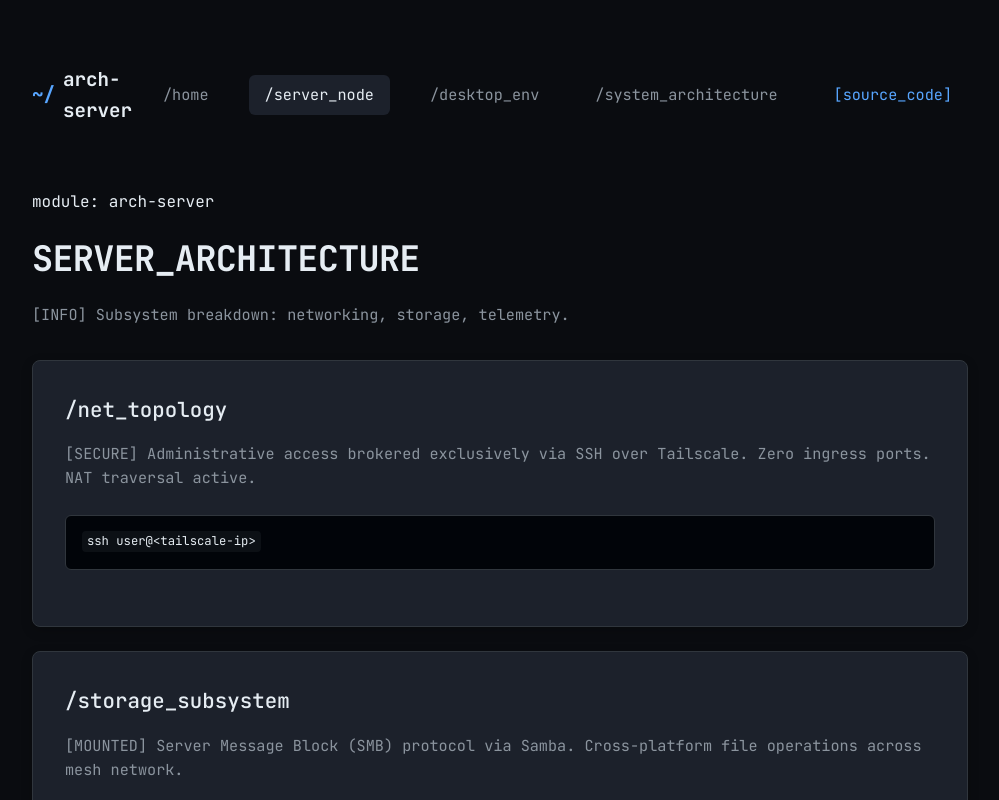
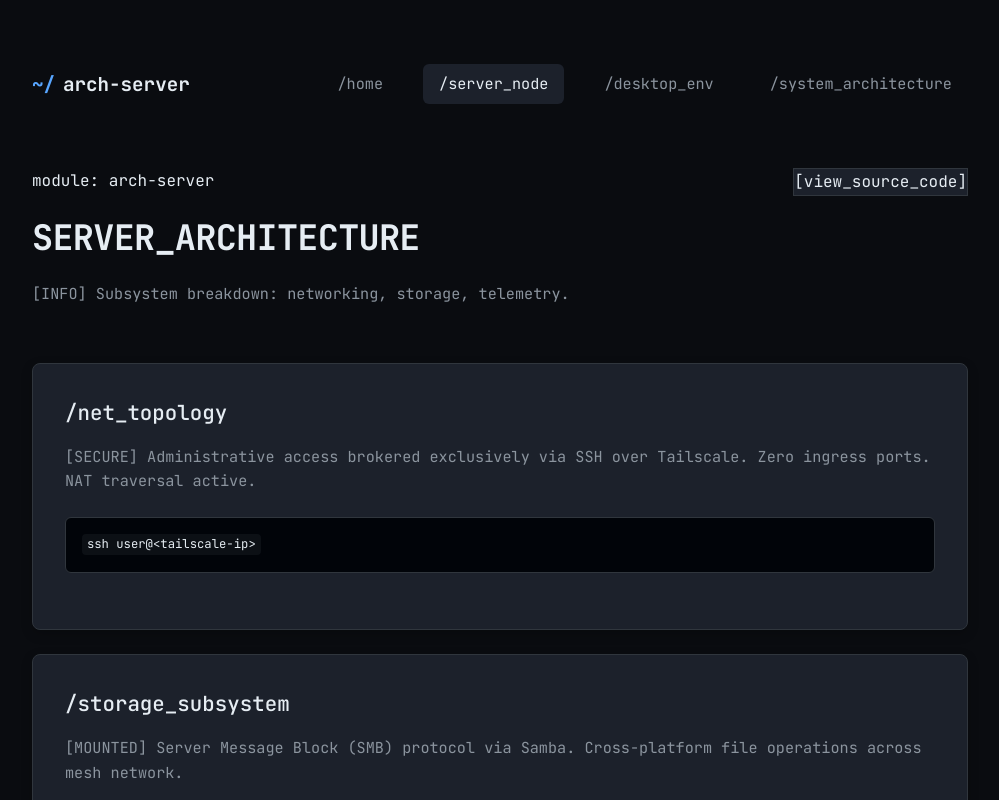
Before and after one commit to tanmayhutt/arch-server, a React (Vite) app in the folder website/: page /server in a window 1280 px wide. Shown: the top 800 px of the page, without its empty margins (140-1139 px from the left). Built offline with nearby package versions, Linux system fonts and the light colour scheme.

Commit message:
fix: resolve mermaid template string parsing bug and relocate source code link from global navbar to server_node page

```diff
--- a/website/src/components/Layout.jsx
+++ b/website/src/components/Layout.jsx
@@ -29,20 +29,6 @@ const Layout = () => {
           >
             /system_architecture
           </NavLink>
-          <a
-            href="https://github.com/tanmayhutt/arch-server"
-            target="_blank"
-            rel="noopener noreferrer"
-            className="nav-link"
-            style={{
-              display: 'flex',
-              alignItems: 'center',
-              gap: '0.5rem',
-              color: 'var(--accent-primary)',
-            }}
-          >
-            [source_code]
-          </a>
         </div>
       </nav>
 
--- a/website/src/components/Mermaid.jsx
+++ b/website/src/components/Mermaid.jsx
@@ -14,18 +14,23 @@ const Mermaid = ({ chart }) => {
 
   useEffect(() => {
     // Generate a unique ID for this diagram
-    const id = `mermaid-svg-\${Math.round(Math.random() * 10000)}`;
+    const id = `mermaid-svg-${Math.round(Math.random() * 10000)}`;
 
     // Render the mermaid chart directly to an SVG string
-    mermaid.render(id, chart).then((result) => {
+    mermaid
+      .render(id, chart)
+      .then((result) => {
         // Inject CSS into the SVG string to force it to render at its native, lossless size
         // rather than shrinking to fit the container width (which makes it look blurry).
         let svg = result.svg;
         svg = svg.replace('<svg ', '<svg style="max-width: none !important; height: auto;" ');
         setSvgContent(svg);
-    }).catch(error => {
-      console.error("Mermaid parsing error:", error);
-      setSvgContent(`<div style="color: red; padding: 20px;"><pre>${error.message || error}</pre></div>`);
+      })
+      .catch((error) => {
+        console.error('Mermaid parsing error:', error);
+        setSvgContent(
+          `<div style="color: red; padding: 20px;"><pre>${error.message || error}</pre></div>`,
+        );
       });
   }, [chart]);
 
--- a/website/src/pages/ArchServer.jsx
+++ b/website/src/pages/ArchServer.jsx
@@ -1,11 +1,29 @@
 const ArchServer = () => {
   return (
     <div className="animate-fade-in">
-      <div style={{ marginBottom: '2rem' }}>
-        <span className="badge arch">module: arch-server</span>
-        <h1 style={{ marginTop: '1rem' }}>SERVER_ARCHITECTURE</h1>
-        <p>[INFO] Subsystem breakdown: networking, storage, telemetry.</p>
-      </div>
+      <header style={{ marginBottom: '2rem' }}>
+        <div style={{ display: 'flex', justifyContent: 'space-between', alignItems: 'flex-start' }}>
+          <div>
+            <span className="badge arch">module: arch-server</span>
+            <h1 style={{ marginTop: '1rem' }}>SERVER_ARCHITECTURE</h1>
+            <p>[INFO] Subsystem breakdown: networking, storage, telemetry.</p>
+          </div>
+          <a
+            href="https://github.com/tanmayhutt/arch-server"
+            target="_blank"
+            rel="noopener noreferrer"
+            className="badge"
+            style={{
+              textDecoration: 'none',
+              backgroundColor: 'var(--bg-card)',
+              border: '1px solid var(--border-color)',
+              color: 'var(--text-primary)',
+            }}
+          >
+            [view_source_code]
+          </a>
+        </div>
+      </header>
 
       <div className="server-panel delay-100">
         <h2>/net_topology</h2>
```
Lines whose indentation alone changed are shown as unchanged.
